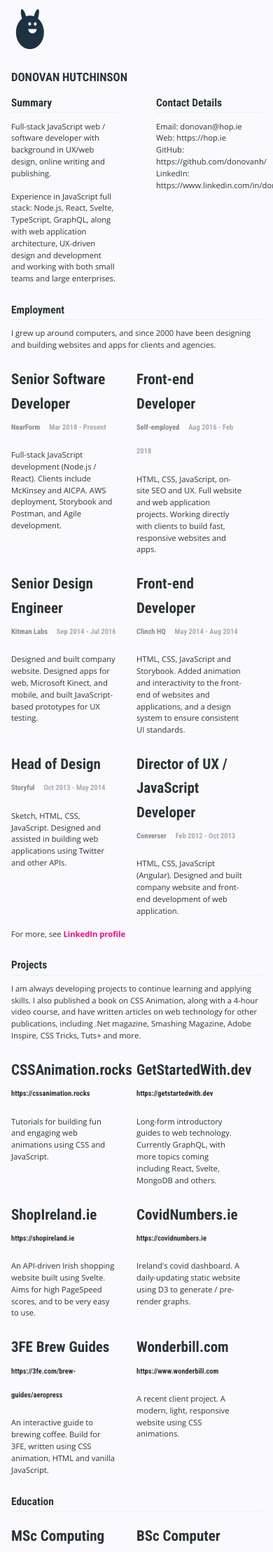
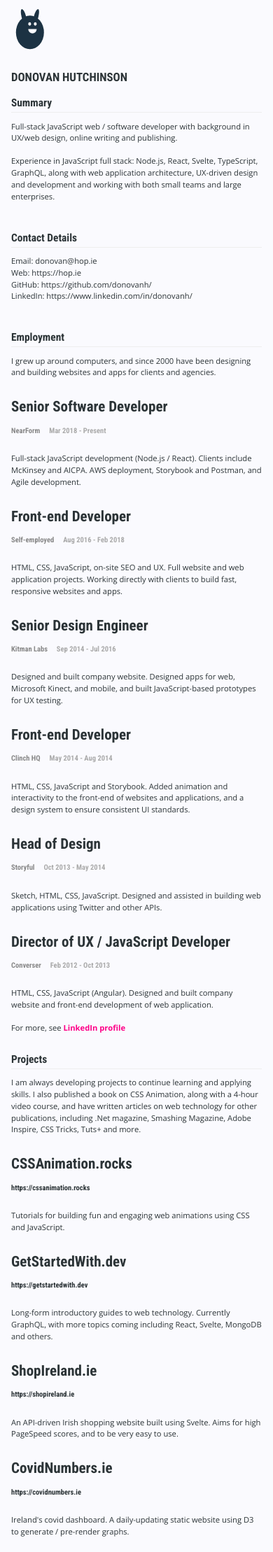
Before and after one commit to donovanh/donovanh.github.com, a Jekyll site: the page built from cv/index.html, in a window 390 px wide. Shown: the top 2218 px of the page at 70% size. Built offline with Jekyll 4.4.1, drawn with Linux system fonts in a browser that asks for light colours; nearby versions of some CDN libraries.

Commit message:
Responsive

```diff
--- a/stylesheets/cv.css
+++ b/stylesheets/cv.css
@@ -17,12 +17,21 @@ p {
 
 .top {
   display: flex;
-  justify-content: space-between;
 }
 
 .top section {
   width: calc(50% - 2em);
   margin-right: 2em;
+}
+
+@media screen and (max-width: 600px) {
+  .top {
+    flex-wrap: wrap;
+  }
+  .top section {
+    margin: 0 0 1rem;
+    width: 100%;
+  }
 }
 
 .top section:nth-child(even) {
@@ -51,6 +60,13 @@ img {
 .job, .project {
   width: calc(50% - 2em);
   padding-right: 2em;
+}
+
+@media screen and (max-width: 600px) {
+  .job, .project {
+    padding: 0;
+    width: 100%;
+  }
 }
 
 .job:nth-child(even), .project:nth-child(even) {
```
